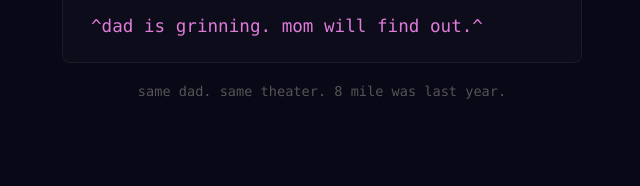
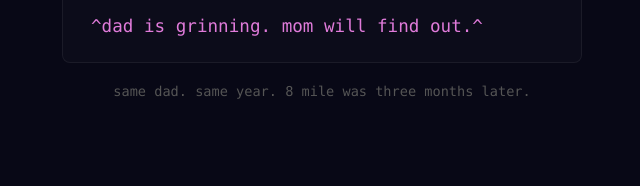
Before and after one commit to mccannjm/servingKaos.com, a plain HTML site: page dale.html in a window 1280 px wide. Shown: the part 934-1120 px from the top of the page, 318-958 px from the left. Drawn offline with Linux system fonts and the light colour scheme.

Commit message:
fix: Handlebars 2007, xXx/8 Mile chronology

```diff
--- a/dale.html
+++ b/dale.html
@@ -231,7 +231,7 @@
         <span class="n-reality">{you are twelve and this is not age-appropriate}</span><br>
         <span class="n-cross">^dad is grinning. mom will find out.^</span>
     </div>
-    <p class="whisper">same dad. same theater. 8 mile was last year.</p>
+    <p class="whisper">same dad. same year. 8 mile was three months later.</p>
 </div>
 
 <!-- 2: GARTH -->
```
Also changed, not shown: spirittree.html (+1 -1 lines).
